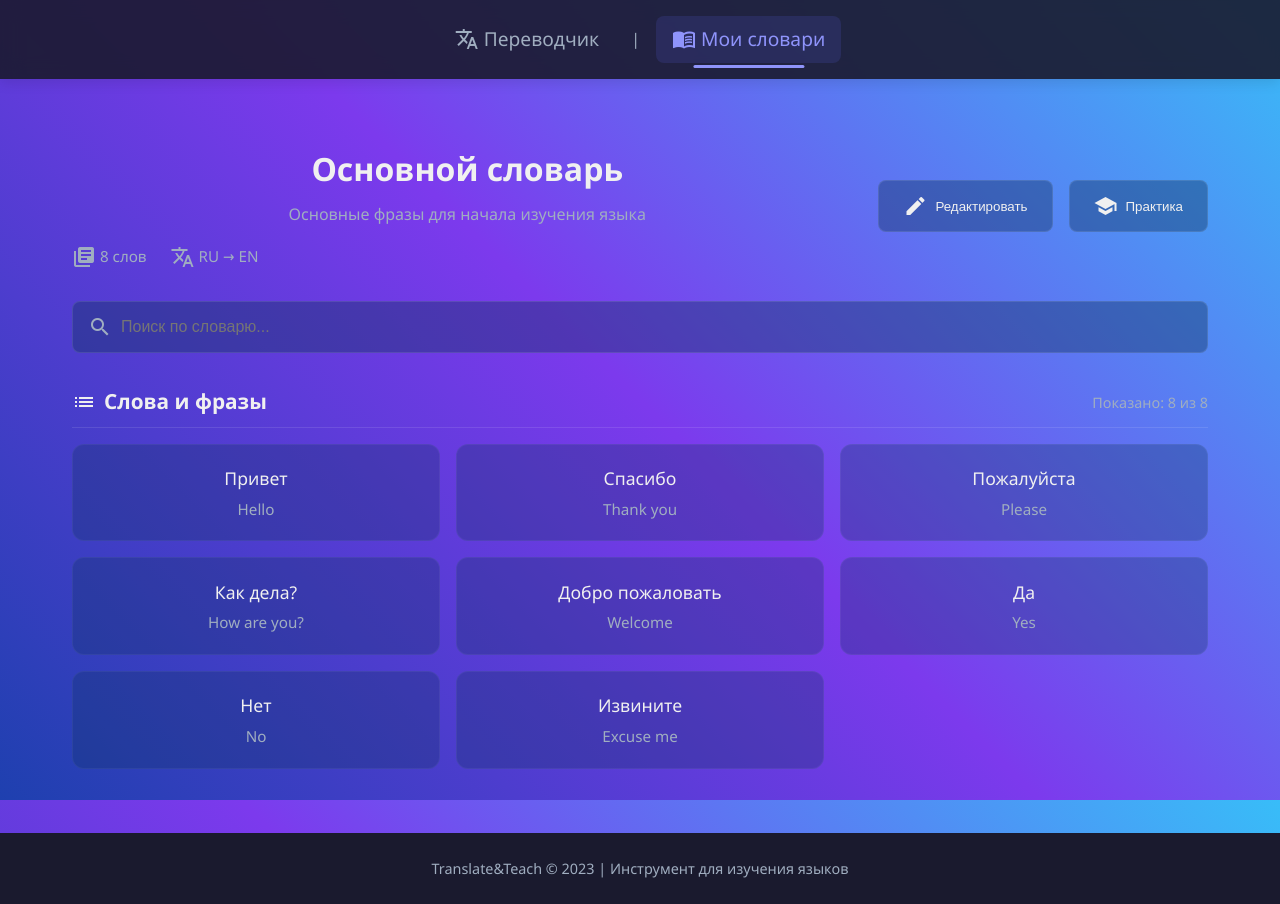
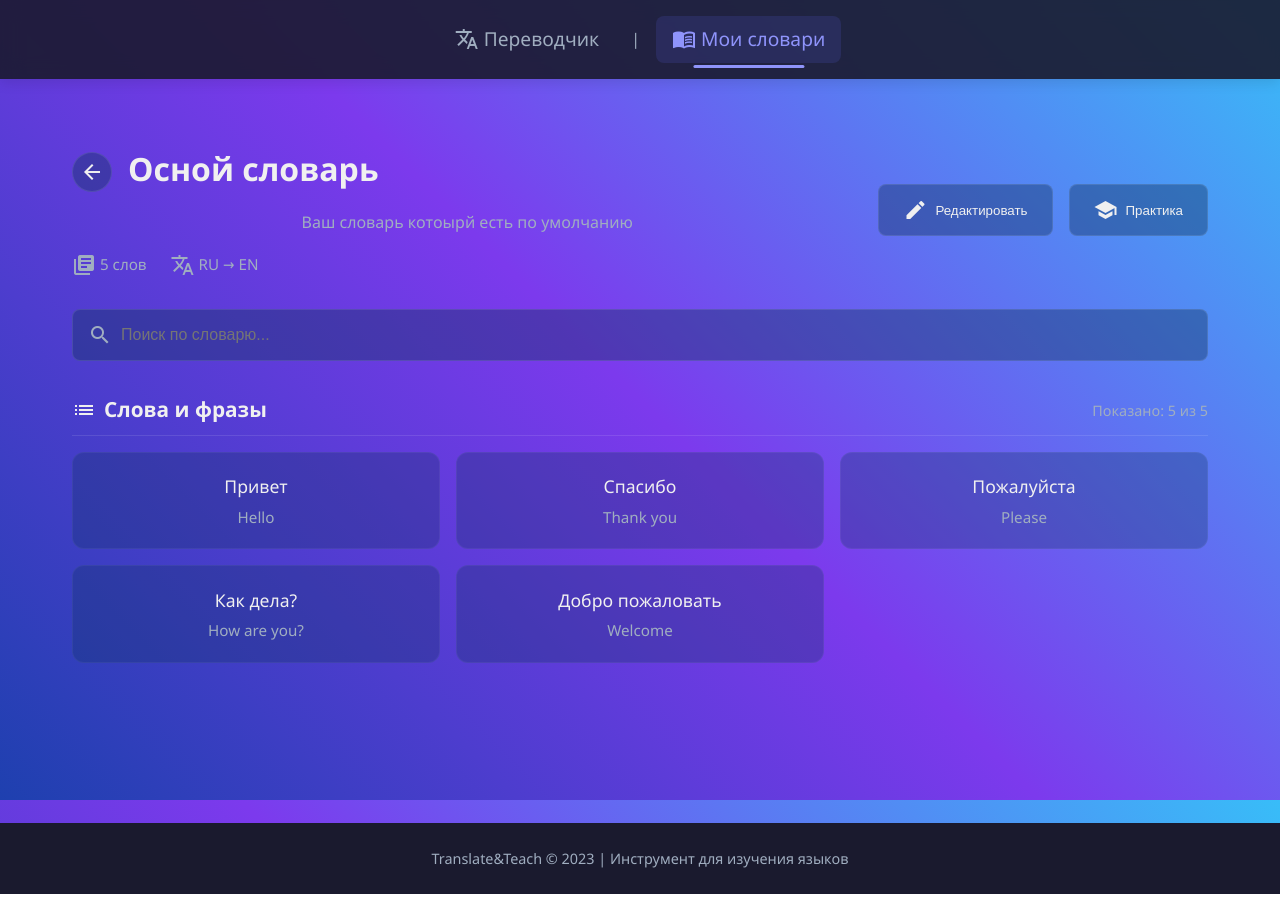
Before and after one commit to vanaver/Translate-Teach, a React (Vite) app: page /dictionaries/1 in a window 1280 px wide. Built offline with nearby package versions, Linux system fonts and the light colour scheme.

Commit message:
single page fix and back button

```diff
--- a/src/components/singlePage/SinglePage.module.css
+++ b/src/components/singlePage/SinglePage.module.css
@@ -14,10 +14,46 @@
   gap: 1rem;
 }
 
+
 .titleSection {
   flex: 1;
   min-width: 300px;
 }
+
+/* Добавьте в SinglePage.module.css */
+.titleRow {
+  display: flex;
+  align-items: center;
+  gap: 1rem;
+  margin-bottom: 0.5rem;
+}
+
+.backButton {
+  background: rgba(15, 52, 96, 0.4);
+  border: 1px solid rgba(255, 255, 255, 0.1);
+  color: var(--text-light);
+  border-radius: 50%;
+  width: 40px;
+  height: 40px;
+  display: flex;
+  align-items: center;
+  justify-content: center;
+  transition: all 0.3s ease;
+  cursor: pointer;
+}
+
+.backButton:hover {
+  background: var(--secondary);
+  transform: translateY(-2px);
+  border-color: rgba(255, 255, 255, 0.2);
+}
+
+.backButton .material-icons {
+  font-size: 1.5rem;
+  vertical-align: middle;
+}
+
+/* Остальные стили остаются без изменений */
 
 .dictionaryName {
   font-size: 2rem;
@@ -147,6 +183,26 @@
   grid-column: 1 / -1;
 }
 
+/* SinglePage.module.css */
+.loading {
+  text-align: center;
+  padding: 40px;
+  font-size: 1.2rem;
+  color: var(--text-gray);
+}
+
+.emptyWords {
+  text-align: center;
+  padding: 40px;
+  color: var(--text-gray);
+}
+
+.emptyWords .material-icons {
+  font-size: 3rem;
+  margin-bottom: 1rem;
+  opacity: 0.5;
+}
+
 @media (max-width: 768px) {
   .actions {
     width: 100%;
--- a/src/components/singlePage/SinglePage.tsx
+++ b/src/components/singlePage/SinglePage.tsx
@@ -1,46 +1,96 @@
-import { useParams } from "react-router-dom";
+import { useParams, useNavigate } from "react-router-dom";
 import styles from './SinglePage.module.css'
-import { useState } from "react";
-useState
+import { useState, useEffect } from "react";
+
+type WordPair = {
+  original: string;
+  translation: string;
+};
+
+type Dictionary = {
+  id: number;
+  name: string;
+  description: string;
+  words: WordPair[];
+  from: string;
+  to: string;
+};
 
 function SinglePage() {
   const { slovarik } = useParams();
+  const [dictionaries, setDictionaries] = useState<Dictionary[]>([]);
+  const [searchTerm, setSearchTerm] = useState('');
+  const [dictionary, setDictionary] = useState<Dictionary | null>(null);
+  const [filteredWords, setFilteredWords] = useState<WordPair[]>([]);
+  const navigate = useNavigate();
 
-  // В реальном приложении здесь будет запрос к API/БД
-  const dictionary = {
+  useEffect(() => {
+    const savedDictionaries = localStorage.getItem('dictionaries');
+    if (savedDictionaries) {
+      const parsed = JSON.parse(savedDictionaries);
+      setDictionaries(parsed);
+
+      // Находим словарь по имени из параметров
+      const decodedName = decodeURIComponent(slovarik || '');
+      const foundDict = parsed.find((d: Dictionary) => d.name === decodedName);
+      setDictionary(foundDict || null);
+    } else {
+      // Если в localStorage нет, устанавливаем начальный словарь
+      const initialDict = {
         id: 1,
-    name: 'Основной словарь',
-    description: 'Основные фразы для начала изучения языка',
+        name: 'Осной словарь',
+        description: 'Ваш словарь котоырй есть по умолчанию',
         words: [
-      { id: 1, original: 'Привет', translation: 'Hello' },
-      { id: 2, original: 'Спасибо', translation: 'Thank you' },
-      { id: 3, original: 'Пожалуйста', translation: 'Please' },
-      { id: 4, original: 'Как дела?', translation: 'How are you?' },
-      { id: 5, original: 'Добро пожаловать', translation: 'Welcome' },
-      { id: 6, original: 'Да', translation: 'Yes' },
-      { id: 7, original: 'Нет', translation: 'No' },
-      { id: 8, original: 'Извините', translation: 'Excuse me' },
+          { original: 'Привет', translation: 'Hello' },
+          { original: 'Спасибо', translation: 'Thank you' },
+          { original: 'Пожалуйста', translation: 'Please' },
+          { original: 'Как дела?', translation: 'How are you?' },
+          { original: 'Добро пожаловать', translation: 'Welcome' },
         ],
         from: 'ru',
-    to: 'en',
-    wordCount: 8
+        to: 'en'
       };
 
-  const [searchTerm, setSearchTerm] = useState('');
+      setDictionaries([initialDict]);
+      setDictionary(initialDict);
+      localStorage.setItem('dictionaries', JSON.stringify([initialDict]));
+    }
+  }, [slovarik]);
 
-  const filteredWords = dictionary.words.filter(word =>
+  // Фильтрация слов при изменении поиска или словаря
+  useEffect(() => {
+    if (!dictionary) return;
+
+    const filtered = dictionary.words.filter(word =>
       word.original.toLowerCase().includes(searchTerm.toLowerCase()) ||
       word.translation.toLowerCase().includes(searchTerm.toLowerCase())
     );
+
+    setFilteredWords(filtered);
+  }, [searchTerm, dictionary]);
+
+  if (!dictionary) {
+    return <div className={styles.loading}>Загрузка словаря...</div>;
+  }
 
   return (
     <div className={styles.container}>
       <div className={styles.header}>
         <div className={styles.titleSection}>
+          <div className={styles.titleRow}>
+            <button
+              className={styles.backButton}
+              onClick={() => navigate(-1)}
+              title="Вернуться назад"
+            >
+              <span className="material-icons">arrow_back</span>
+            </button>
             <h1 className={styles.dictionaryName}>{dictionary.name}</h1>
+          </div>
+
           <p className={styles.dictionaryDescription}>{dictionary.description}</p>
           <div className={styles.metaInfo}>
-            <span><span className="material-icons">library_books</span> {dictionary.wordCount} слов</span>
+            <span><span className="material-icons">library_books</span> {dictionary.words.length} слов</span>
             <span><span className="material-icons">translate</span> {dictionary.from.toUpperCase()} → {dictionary.to.toUpperCase()}</span>
           </div>
         </div>
@@ -80,8 +130,8 @@ function SinglePage() {
 
       <div className={styles.wordsList}>
         {filteredWords.length > 0 ? (
-          filteredWords.map(word => (
-            <div key={word.id} className={styles.wordCard}>
+          filteredWords.map((word, index) => (
+            <div key={`${word.original}-${index}`} className={styles.wordCard}>
               <div className={styles.original}>{word.original}</div>
               <div className={styles.translation}>{word.translation}</div>
             </div>
@@ -89,13 +139,13 @@ function SinglePage() {
         ) : (
           <div className={styles.emptyWords}>
             <span className="material-icons">search_off</span>
-            <h3>Совпадений не найдено</h3>
+            <h3>Совпадений не найдено или слов нет</h3>
             <p>Попробуйте изменить поисковый запрос</p>
           </div>
         )}
       </div>
     </div>
-  )
+  );
 }
 
 export default SinglePage;
--- a/src/components/slovariki/Slovariki.tsx
+++ b/src/components/slovariki/Slovariki.tsx
@@ -19,7 +19,7 @@ function Slovariki() {
 
   const navigate = useNavigate();
 
-  useEffect(()=> {
+  useEffect(() => {
     const savedDictionaries = localStorage.getItem('dictionaries');
     if (savedDictionaries) {
       setDictionaries(JSON.parse(savedDictionaries));
@@ -60,7 +60,7 @@ function Slovariki() {
     };
     fetchLanguages();
 
-    },[])
+  }, [])
 
   useEffect(() => {
     localStorage.setItem('dictionaries', JSON.stringify(dictionaries));
@@ -70,12 +70,22 @@ function Slovariki() {
     navigate(`/dictionaries/${name}`);
   };
 
-  function makeNewDictionary () {
+  function makeNewDictionary() {
     if (!newDictionary.name.trim()) {
       alert("Пожалуйста, введите название словаря");
       return;
     }
 
+  // Проверка на уникальность имени
+  const newName = newDictionary.name.trim();
+  const isNameTaken = dictionaries.some(dict =>
+    dict.name.toLowerCase() === newName.toLowerCase()
+  );
+
+  if (isNameTaken) {
+    alert(`Словарь с названием "${newName}" уже существует. Пожалуйста, выберите уникальное название.`);
+    return;
+  }
     const newDict: Dictionary = {
       id: Date.now(),
       name: newDictionary.name,
@@ -108,7 +118,7 @@ function Slovariki() {
     <div className={styles.dictionariesDiv}>
       <div className={styles.header}>
         <h1 className={styles.title}>Мои словари:</h1>
-        <button className={styles.createButton}  onClick={() => setOpenModal(true)}>
+        <button className={styles.createButton} onClick={() => setOpenModal(true)}>
           <span className="material-icons" >add</span>
           Новый словарь
         </button>
@@ -156,7 +166,7 @@ function Slovariki() {
                 <input
                   type="text"
                   value={newDictionary.name}
-                  onChange={(e) => setNewDictionary({...newDictionary, name: e.target.value})}
+                  onChange={(e) => setNewDictionary({ ...newDictionary, name: e.target.value })}
                   placeholder="Введите название"
                 />
               </div>
@@ -165,7 +175,7 @@ function Slovariki() {
                 <label>Описание</label>
                 <textarea
                   value={newDictionary.description}
-                  onChange={(e) => setNewDictionary({...newDictionary, description: e.target.value})}
+                  onChange={(e) => setNewDictionary({ ...newDictionary, description: e.target.value })}
                   placeholder="Введите описание словаря"
                   rows={3}
                 />
@@ -176,7 +186,7 @@ function Slovariki() {
                   <label>Перевод с</label>
                   <select
                     value={newDictionary.from}
-                    onChange={(e) => setNewDictionary({...newDictionary, from: e.target.value})}
+                    onChange={(e) => setNewDictionary({ ...newDictionary, from: e.target.value })}
                   >
                     {languages.map(lang => (
                       <option key={lang.code} value={lang.code}>{lang.name}</option>
@@ -196,7 +206,7 @@ function Slovariki() {
                   <label>Перевод на</label>
                   <select
                     value={newDictionary.to}
-                    onChange={(e) => setNewDictionary({...newDictionary, to: e.target.value})}
+                    onChange={(e) => setNewDictionary({ ...newDictionary, to: e.target.value })}
                   >
                     {languages.map(lang => (
                       <option key={lang.code} value={lang.code}>{lang.name}</option>
@@ -208,20 +218,20 @@ function Slovariki() {
               <div className={styles.modalButtons}>
                 <button
                   className={`${styles.modalButton} ${styles.cancelButton}`}
-                  onClick={() => {setOpenModal(false); setNewDictionary({
+                  onClick={() => {
+                    setOpenModal(false); setNewDictionary({
                       name: '',
                       description: '',
                       from: 'ru',
                       to: 'en'
-  })}}
+                    })
+                  }}
                 >
                   Отмена
                 </button>
                 <button
                   className={`${styles.modalButton} ${styles.saveButton}`}
-                  onClick={makeNewDictionary}
-                >
-                  Создать
+                  onClick={makeNewDictionary}>Создать
                 </button>
               </div>
             </div>
```
Lines whose indentation alone changed are shown as unchanged.
